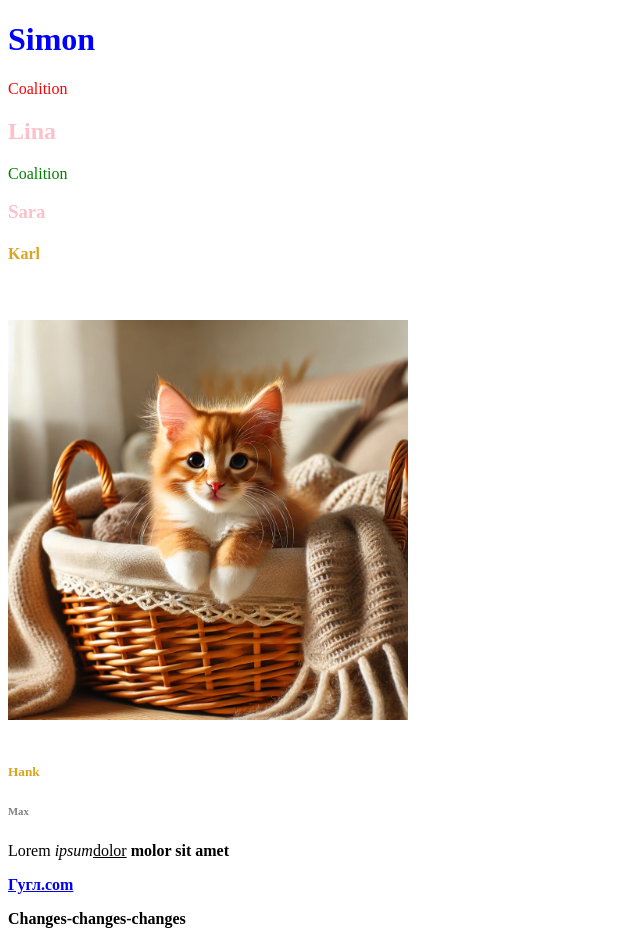
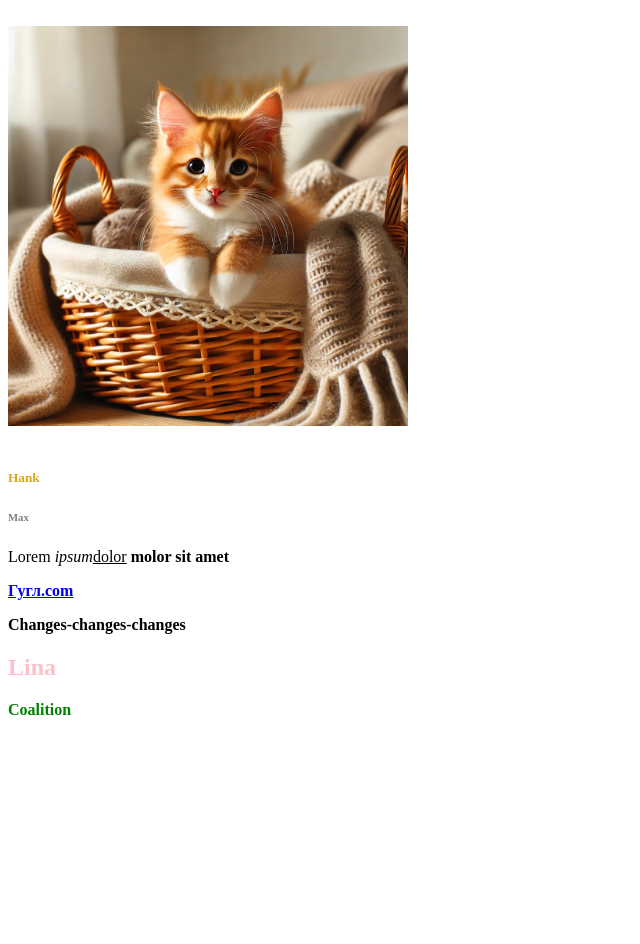
Before and after one commit to xotonmv/xoton-24.05.2025, a plain HTML site: page index.html in a window 1280 px wide. Shown: the whole page, without its empty margins (0-640 px from the left). After the commit the page ends 800 px from the top, so only its background shows below. Drawn offline with Linux system fonts and the light colour scheme.

Commit message:
first commit in new branch

```diff
--- a/index.html
+++ b/index.html
@@ -5,12 +5,7 @@
   <title>Simon</title>
 </head>
 <body>
-  <h1 style="color: blue;">Simon</h1>
-  <p style="color: Red;">Coalition</p>
-  <h2 style="color: pink;">Lina</h2>
-  <p style="color: green;">Coalition</p>
-  <h3 style="color: pink;">Sara</h3>
-  <h4 style="color: goldenrod;">Karl</h4><br>
+
   <br>
   <img src="./images/1.jpg" width="400">
   <br>
@@ -20,5 +15,7 @@
   <p> Lorem <em>ipsum</em><u>dolor</u> <b>molor </b><strong>sit<strong> amet</p>
     <a href="http://google.com" target="_blank"> Гугл.com</a>
     <p>Changes-changes-changes</p>
+    <h2 style="color: pink;">Lina</h2>
+  <p style="color: green;">Coalition</p>
 </body>
 </html>
```
